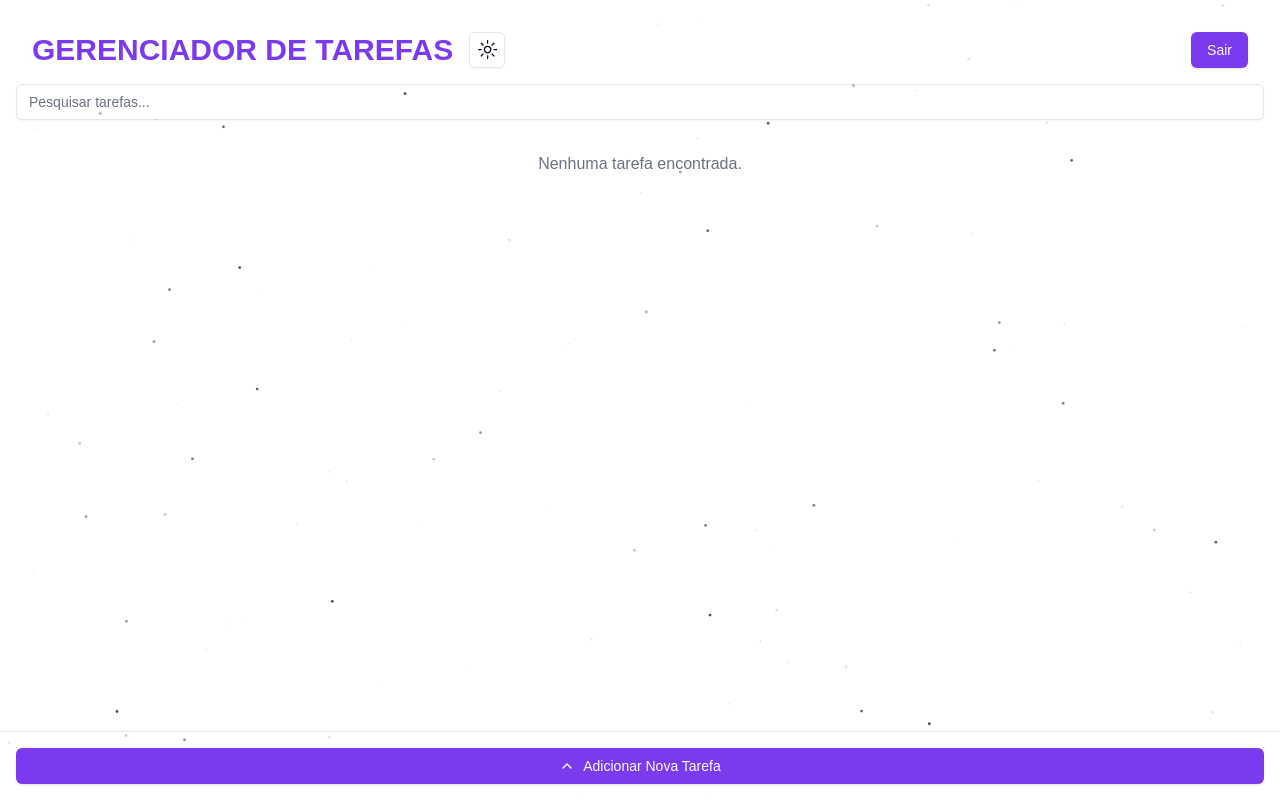
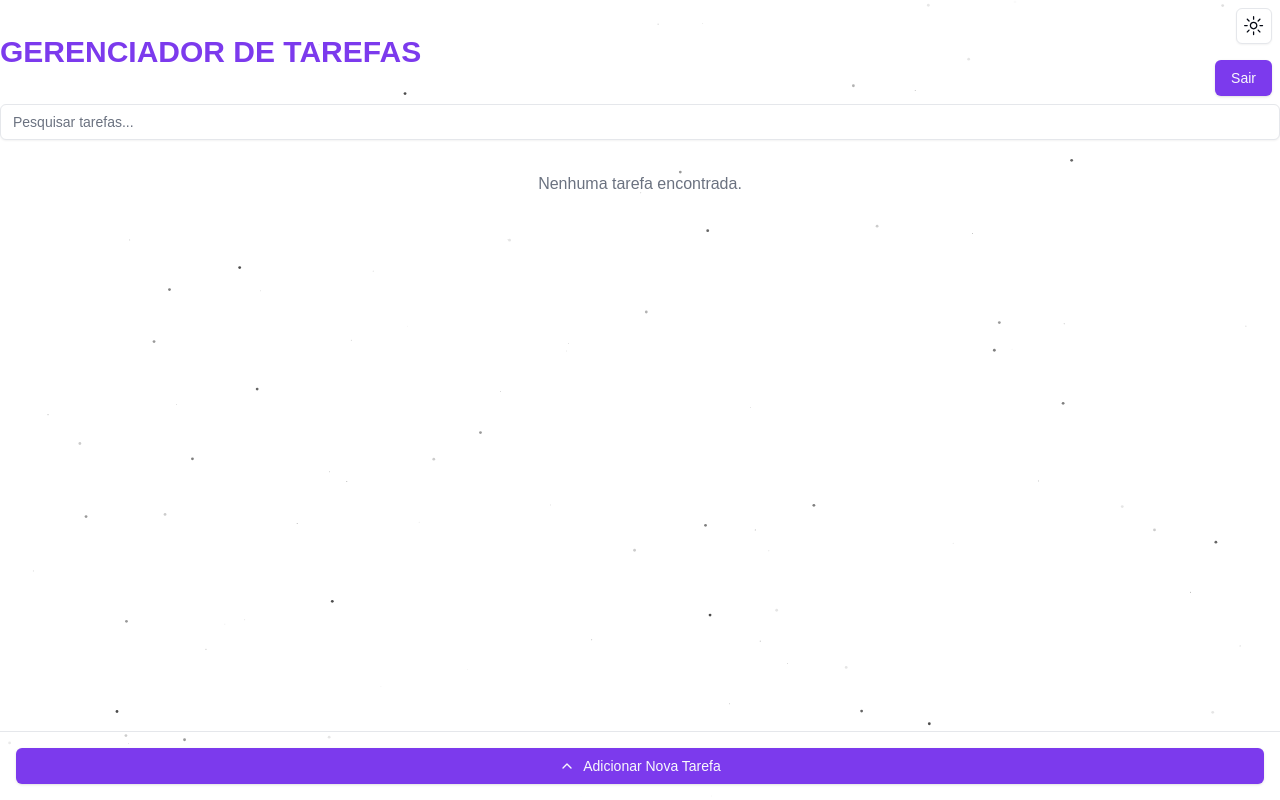
Before and after one commit to websam2/dashboard-tarefa, a Next.js app: page /dashboard in a window 1280 px wide. Built offline with nearby package versions, Linux system fonts and the light colour scheme.

Commit message:
fix: ajuste no z-index dos efeitos.

```diff
--- a/app/dashboard/page.tsx
+++ b/app/dashboard/page.tsx
@@ -5,12 +5,12 @@ import { ModeToggle } from "@/components/ModeToggle";
 import SearchTasks from "@/components/Search";
 import TaskList from "@/components/TaskList";
 import { Button } from "@/components/ui/button";
+import Particles from "@/components/ui/particles";
 import type { Task } from "@/types/index";
 import { ChevronDown, ChevronUp } from "lucide-react";
+import { useTheme } from "next-themes";
 import Link from "next/link";
 import { useEffect, useState } from "react";
-import { useTheme } from "next-themes";
-import Particles from "@/components/ui/particles";
 
 export default function DashboardPage() {
 	const [tasks, setTasks] = useState<Task[]>([]);
@@ -63,7 +63,7 @@ export default function DashboardPage() {
 
 	const toggleTaskStatus = (id: number) => {
 		const updatedTasks = tasks.map((task) =>
-      task.id === id ? { ...task, completed: !task.completed } : task
+			task.id === id ? { ...task, completed: !task.completed } : task,
 		);
 		saveTasks(updatedTasks);
 	};
@@ -90,7 +90,7 @@ export default function DashboardPage() {
 		const filtered = tasks.filter(
 			(task) =>
 				task.title.toLowerCase().includes(lowercaseQuery) ||
-        task.description.toLowerCase().includes(lowercaseQuery)
+				task.description.toLowerCase().includes(lowercaseQuery),
 		);
 		setFilteredTasks(filtered);
 	};
@@ -104,24 +104,24 @@ export default function DashboardPage() {
 
 	return (
 		<div className="flex flex-col min-h-screen">
-      <main className="container mx-auto p-4 flex-grow">
+			<main className="container mx-auto flex-grow">
 				<Particles
-          className="absolute inset-0"
+					className="absolute -z-50 inset-0"
 					quantity={100}
 					ease={80}
 					color={color}
 					refresh
 				/>
-        <header className="flex items-center justify-between p-4">
-          <div className="flex flex-row gap-4 items-center">
-            <h1 className="text-xl xl:text-3xl font-bold text-primary">
+				<header className="flex items-center justify-between">
+					<h1 className="md:text-xl xl:text-3xl font-bold text-primary">
 						GERENCIADOR DE TAREFAS
 					</h1>
+					<div className="flex flex-col items-end">
 						<ModeToggle />
-          </div>
-          <Button asChild>
+						<Button className="m-2" asChild>
 							<Link href="/">Sair</Link>
 						</Button>
+					</div>
 				</header>
 				<section className="space-y-8">
 					<SearchTasks onSearch={handleSearch} />
--- a/components/AddTaskForm.tsx
+++ b/components/AddTaskForm.tsx
@@ -57,7 +57,7 @@ export default function AddTaskForm({ onAddTask }: AddTaskFormProps) {
 					<Button type="submit" disabled={!title || !description || !date}>
 						<Confetti
 							ref={confettiRef}
-				className="absolute left-0 top-0 z-0 size-full"
+							className="absolute left-0 top-0 -z-50 size-full"
 							onMouseEnter={() => {
 								confettiRef.current?.fire({});
 							}}
@@ -65,9 +65,7 @@ export default function AddTaskForm({ onAddTask }: AddTaskFormProps) {
 						Adicionar Tarefa
 					</Button>
 				</form>
-
 			</CardContent>
-
 		</Card>
 	);
 }
--- a/components/ModeToggle.tsx
+++ b/components/ModeToggle.tsx
@@ -18,10 +18,9 @@ export function ModeToggle() {
   return (
     <DropdownMenu>
       <DropdownMenuTrigger asChild>
-        <Button variant="outline" size="icon">
+        <Button className="m-2" variant="outline" size="icon">
           <SunIcon className="h-[1.2rem] w-[1.2rem] rotate-0 scale-100 transition-all dark:-rotate-90 dark:scale-0" />
           <MoonIcon className="absolute h-[1.2rem] w-[1.2rem] rotate-90 scale-0 transition-all dark:rotate-0 dark:scale-100" />
-          <span className="sr-only">Toggle theme</span>
         </Button>
       </DropdownMenuTrigger>
       <DropdownMenuContent align="end">
```
Lines whose indentation alone changed are shown as unchanged.
